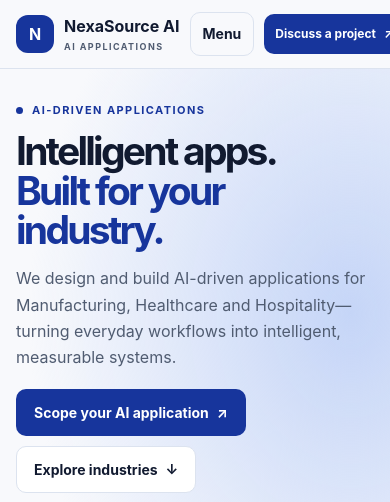
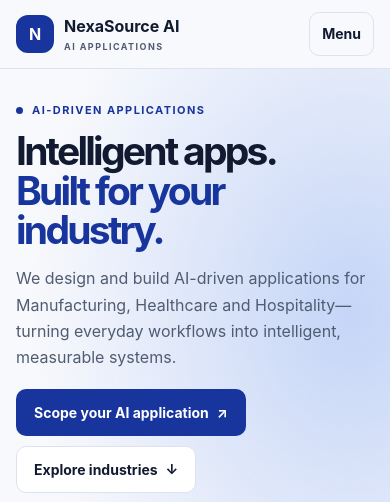
Before and after one commit to deekshithnc-08/productengineering, a plain HTML site: page index.html in a window 390 px wide. Shown: the top 502 px of the page. Drawn offline with Linux system fonts and the light colour scheme.

Commit message:
Fit mobile navigation on narrow phones

```diff
--- a/index.html
+++ b/index.html
@@ -53,13 +53,13 @@ section{padding:76px 0}.hero{padding:82px 0 66px;background:radial-gradient(elli
 .card,.flowstep,.contact-card,.split-panel{padding:18px}
 .formgrid input,.formgrid textarea,.formgrid select{font-size:16px}
 }
-@media(max-width:360px){.navcta{display:none}}
+@media(max-width:430px){.navcta{display:none}}
 </style>
 </head>
 <body>
 <header class="wrap nav">
   <a class="brand" href="#top" aria-label="NexaSource AI home"><span class="mark">N</span><span>NexaSource AI<small>AI APPLICATIONS</small></span></a>
-  <nav class="navlinks" aria-label="Main navigation"><a href="#industries">Industries</a><a href="#platform">Approach</a><a href="#solutions">Solutions</a><a href="#factoryos">FactoryOS demo</a><a href="#process">How it works</a><a href="#about">Why NexaSource</a></nav><details class="mobile-nav"><summary>Menu</summary><nav aria-label="Mobile navigation"><a href="#industries">Industries</a><a href="#platform">Approach</a><a href="#solutions">Solutions</a><a href="#factoryos">FactoryOS demo</a><a href="#process">How it works</a><a href="#about">Why NexaSource</a></nav></details>
+  <nav class="navlinks" aria-label="Main navigation"><a href="#industries">Industries</a><a href="#platform">Approach</a><a href="#solutions">Solutions</a><a href="#factoryos">FactoryOS demo</a><a href="#process">How it works</a><a href="#about">Why NexaSource</a></nav><details class="mobile-nav"><summary>Menu</summary><nav aria-label="Mobile navigation"><a href="#contact">Discuss a project</a><a href="#industries">Industries</a><a href="#platform">Approach</a><a href="#solutions">Solutions</a><a href="#factoryos">FactoryOS demo</a><a href="#process">How it works</a><a href="#about">Why NexaSource</a></nav></details>
   <a class="navcta" href="#contact">Discuss a project <span>↗</span></a>
 </header>
 <main id="top">
```
